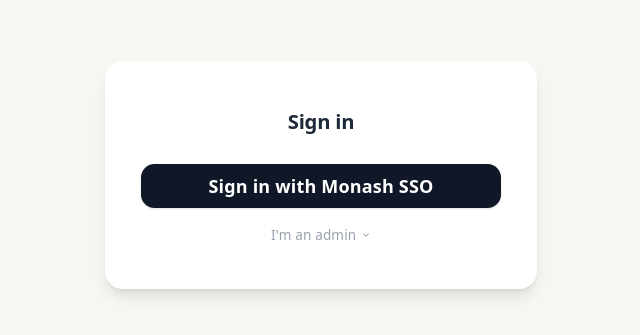
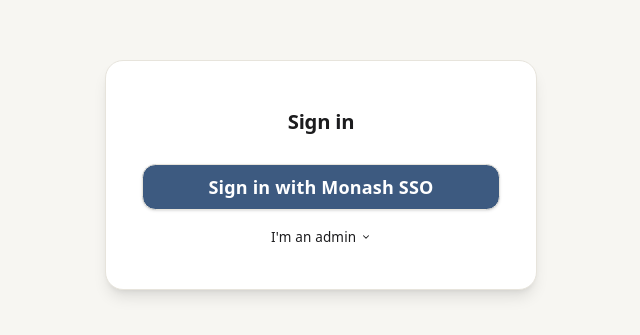
Before and after one commit to Monash-FIT3170/2026W1-MultiPicross, a React (Vite) app in the folder frontend/: page /login in a window 1280 px wide. Shown: the part 225-560 px from the top of the page, without its empty margins (319-959 px from the left). Built offline with nearby package versions, Linux system fonts and the light colour scheme; no server answers; what @colyseus/sdk would draw is missing.

Commit message:
Fix the theming for the Sign in Page by changing the background, hover and text colours for the different sections.

```diff
--- a/frontend/src/pages/AuthLayout.tsx
+++ b/frontend/src/pages/AuthLayout.tsx
@@ -12,8 +12,8 @@ import { useAuth } from "../auth/AuthContext";
 import { SSO_BUTTON_LABEL } from "../auth/ssoLabel";
 
 const inputCls =
-  "rounded-xl border border-gray-300 px-4 py-2 text-sm outline-none focus:border-[var(--color-accent-primary)] focus:ring-2 focus:ring-[var(--color-accent-primary)]/20";
-const labelCls = "text-sm font-medium text-gray-700";
+  "rounded-xl border border-[var(--color-line)] px-4 py-2 text-sm outline-none focus:border-[var(--color-accent-primary)] focus:ring-2 focus:ring-[var(--color-accent-primary)]/20";
+const labelCls = "text-sm font-medium text-[var(--color-ink-soft)]";
 
 // gap-4 = 1rem = 16px, cancelled via marginTop while the credentials block is
 // collapsed: flexbox `gap` still inserts space around a zero-height child.
@@ -269,7 +269,8 @@ export function AuthLayout() {
     <div className="mp-page mp-auth-page flex min-h-screen items-center justify-center bg-[var(--color-background)]">
       <div
         ref={cardRef}
-        className="mp-auth-card w-full max-w-sm overflow-hidden rounded-2xl bg-white shadow-lg"
+        className="mp-auth-card w-full max-w-sm overflow-hidden rounded-2xl
+        bg-[var(--color-surface)] border border-[var(--color-line)] shadow-lg"
       >
         <form
           ref={wrapperRef}
@@ -277,7 +278,7 @@ export function AuthLayout() {
           noValidate
           className="mp-auth-form flex flex-col gap-4 px-8 py-10"
         >
-          <h2 className="text-center text-lg font-semibold text-gray-800">
+          <h2 className="text-center text-lg font-semibold text-[var(--color-ink)]">
             Sign in
           </h2>
 
@@ -288,7 +289,13 @@ export function AuthLayout() {
               setRedirecting(true);
               signIn(from);
             }}
-            className="flex items-center justify-center gap-2 rounded-xl bg-gray-900 py-2 font-semibold text-white shadow-sm transition duration-150 hover:bg-black hover:shadow-md focus-visible:outline-2 focus-visible:outline-offset-2 focus-visible:outline-gray-900 active:translate-y-px active:shadow-sm disabled:cursor-wait disabled:opacity-80 disabled:shadow-sm"
+            className="flex items-center justify-center gap-2 rounded-xl
+            bg-[var(--color-blue-500)] border border-[var(--color-line)] py-2
+            font-semibold text-[var(--color-on-accent)] shadow-sm transition duration-150
+            hover:bg-[var(--color-blue-600)] hover:shadow-md focus-visible:outline-2
+            focus-visible:outline-offset-2 focus-visible:outline-gray-900
+            active:translate-y-px active:shadow-sm disabled:cursor-wait
+            disabled:opacity-80 disabled:shadow-sm"
           >
             {redirecting && (
               <svg
@@ -323,7 +330,7 @@ export function AuthLayout() {
             onClick={toggleExpanded}
             aria-expanded={expanded}
             aria-controls="service-account-form"
-            className="mx-auto flex items-center gap-1 text-xs font-medium text-gray-400 transition hover:text-gray-600"
+            className="mx-auto flex items-center gap-1 text-xs font-medium text-[var(--color-ink)] transition hover:text-[var(--color-ink-faint)]"
           >
             I&apos;m an admin
             <svg
@@ -402,7 +409,7 @@ export function AuthLayout() {
               {error && (
                 <div
                   ref={errorRef}
-                  className="rounded-lg bg-red-50 px-4 py-2 text-sm text-red-700"
+                  className="rounded-lg bg-[var(--color-coral-50)] px-4 py-2 text-sm text-[var(--color-coral-500)]"
                 >
                   {error}
                 </div>
@@ -411,7 +418,9 @@ export function AuthLayout() {
               <button
                 type="submit"
                 disabled={loading}
-                className="rounded-xl border border-gray-300 py-2 font-semibold text-gray-700 transition hover:bg-gray-50 disabled:opacity-60"
+                className="rounded-xl border border-[var(--color-line)] py-2 font-semibold
+                bg-[var(--color-blue-500)] text-[var(--color-on-accent)] transition
+                hover:bg-[var(--color-blue-600)] disabled:opacity-60"
               >
                 <span ref={buttonTextRef}>{buttonLabel}</span>
               </button>
@@ -419,6 +428,6 @@ export function AuthLayout() {
           )}
         </form>
       </div>
-    </div>
+    </div >
   );
 }
```
